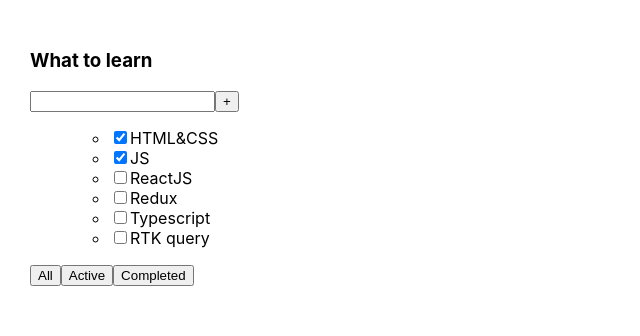
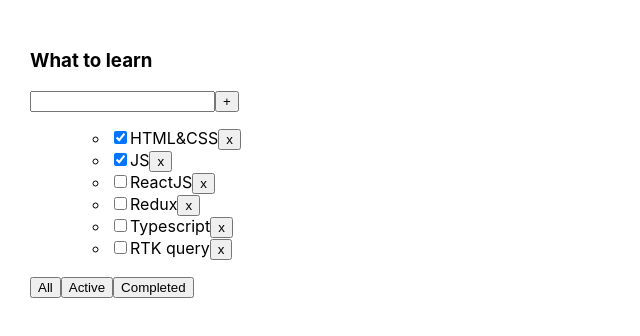
Before and after one commit to ElenaWebDev984/todolist-01, a React (Vite) app: page / in a window 1280 px wide. Shown: the top 336 px of the page, without its empty margins (0-640 px from the left). Built offline with nearby package versions, Linux system fonts and the light colour scheme.

Commit message:
add button

```diff
--- a/src/TasksList.tsx
+++ b/src/TasksList.tsx
@@ -16,6 +16,7 @@
                     <li key={task.id}>
                         <input type="checkbox" checked={task.isDone}/>
                         <span>{task.title}</span>
+                        <button>x</button>
                     </li>
                 )})}
         </ul>
```
